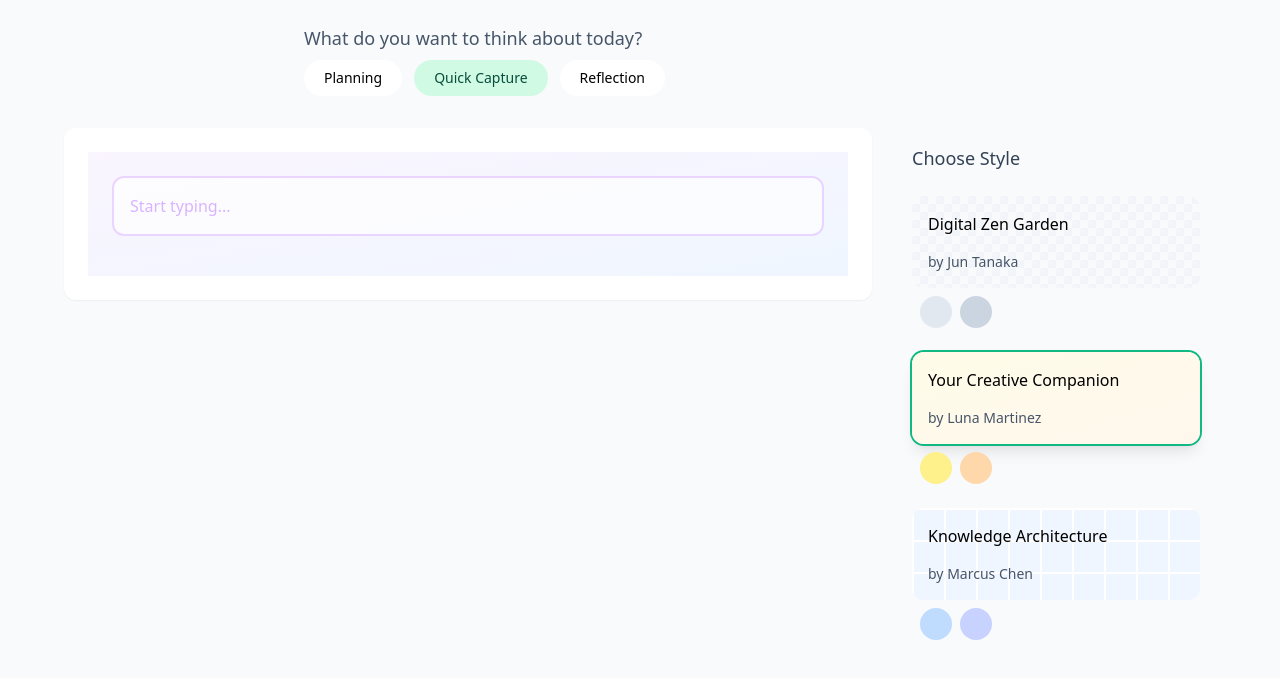
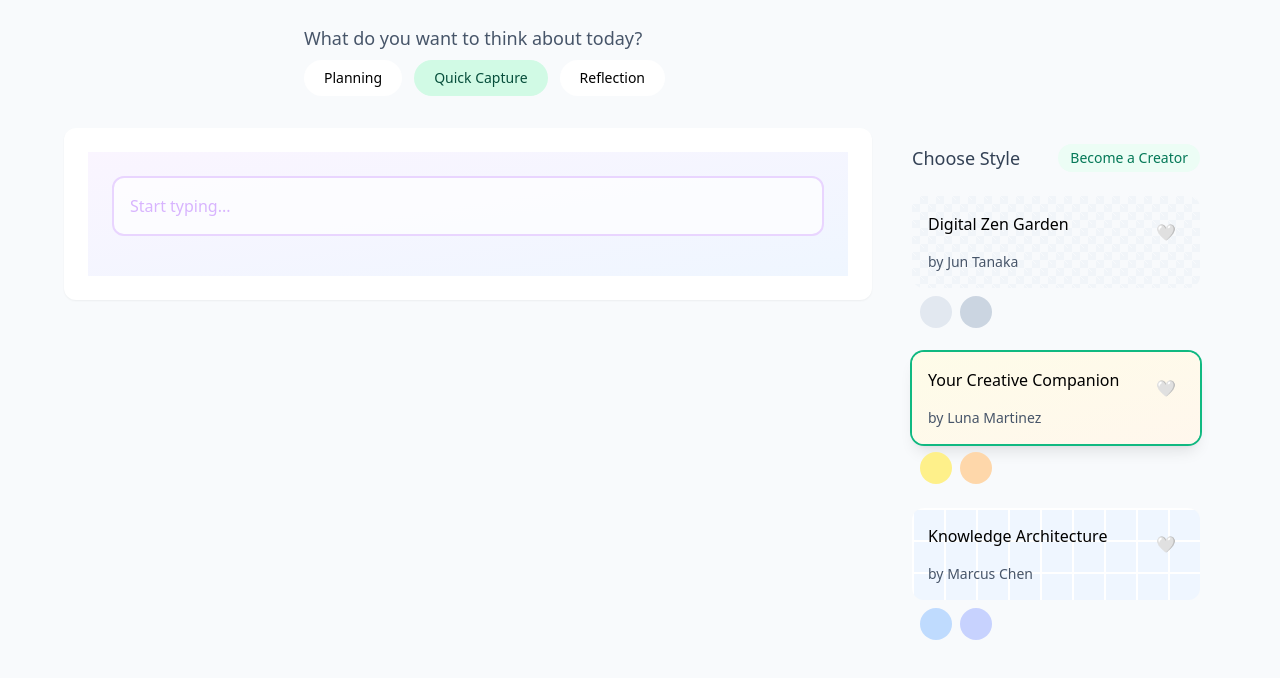
Before and after one commit to AayushKucheria/live_interfaces, a React (Vite) app: page / in a window 1280 px wide. Shown: the top 678 px of the page. Built offline with nearby package versions, Linux system fonts and the light colour scheme.

Commit message:
initial commit of the UI w some basic function

```diff
--- a/src/Demo.jsx
+++ b/src/Demo.jsx
@@ -12,7 +12,7 @@ const purposes = {
   },
   capture: {
     title: "Quick Capture",
-    description: "Let thoughts flow freely as they come"
+    description: "Let thonughts flow freely as they come"
   },
   reflection: {
     title: "Reflection",
@@ -135,7 +135,15 @@ const NoteInterface = ({ creatorId, purpose }) => {
   const [entries, setEntries] = useState([]);
   const [currentInput, setCurrentInput] = useState('');
   const [encouragement, setEncouragement] = useState('');
+  const [isTransitioning, setIsTransitioning] = useState(false);
   const creator = creators[creatorId];
+
+  // Add effect to show transition when creator changes
+  useEffect(() => {
+    setIsTransitioning(true);
+    const timer = setTimeout(() => setIsTransitioning(false), 300);
+    return () => clearTimeout(timer);
+  }, [creatorId]);
 
   const handleKeyPress = (e) => {
     if (e.key === 'Enter' && currentInput.trim()) {
@@ -207,7 +215,13 @@ const NoteInterface = ({ creatorId, purpose }) => {
   };
 
   return (
-    <div className={creator.style.container}>
+    <div
+      className={`${creator.style.container} transition-all duration-300`}
+      style={{
+        opacity: isTransitioning ? 0.5 : 1,
+        transform: isTransitioning ? 'scale(0.98)' : 'scale(1)'
+      }}
+    >
       <input
         type="text"
         value={currentInput}
@@ -256,6 +270,7 @@ const PurposeSelector = ({ selected, onSelect }) => (
 );
 
 const CreatorCard = ({ creator, id, selected, onSelect }) => {
+  const [isSubscribed, setIsSubscribed] = useState(false);
   // Custom styles for each creator
   const cardStyles = {
     jun: {
@@ -283,6 +298,11 @@ const CreatorCard = ({ creator, id, selected, onSelect }) => {
 
   const style = cardStyles[id];
 
+  const handleSubscribe = (e) => {
+    e.stopPropagation(); // Prevent card selection when clicking heart
+    setIsSubscribed(!isSubscribed);
+  };
+
   return (
     <div className="relative group">
       <button
@@ -296,8 +316,18 @@ const CreatorCard = ({ creator, id, selected, onSelect }) => {
           }
         `}
       >
-        <div className="font-medium mb-4">{creator.vibe}</div>
-        <div className="text-sm text-slate-600">by {creator.name}</div>
+        <div className="flex justify-between items-start">
+          <div>
+            <div className="font-medium mb-4">{creator.vibe}</div>
+            <div className="text-sm text-slate-600">by {creator.name}</div>
+          </div>
+          <button
+            onClick={handleSubscribe}
+            className="p-2 hover:bg-white/50 rounded-full transition-colors"
+          >
+            {isSubscribed ? '❤️' : '🤍'}
+          </button>
+        </div>
 
         <button className="absolute bottom-3 right-3 text-xs px-2 py-1 bg-white/80 backdrop-blur-sm
           text-slate-600 rounded-md opacity-0 group-hover:opacity-100 transition-opacity">
@@ -324,7 +354,16 @@ const CreatorCard = ({ creator, id, selected, onSelect }) => {
 
 const CreatorSidebar = ({ selected, onSelect }) => (
   <div className="w-80 h-[calc(100vh-2rem)] overflow-y-auto space-y-6 p-4">
-    <h2 className="text-lg font-medium text-slate-700">Choose Style</h2>
+    <div className="flex items-center justify-between mb-4">
+      <h2 className="text-lg font-medium text-slate-700">Choose Style</h2>
+      <button
+        onClick={() => alert('Become a creator feature coming soon!')}
+        className="px-3 py-1 text-sm bg-emerald-50 text-emerald-700 rounded-full
+                 hover:bg-emerald-100 transition-colors"
+      >
+        Become a Creator
+      </button>
+    </div>
     <div className="space-y-6">
       {Object.entries(creators).map(([id, creator]) => (
         <CreatorCard
```
